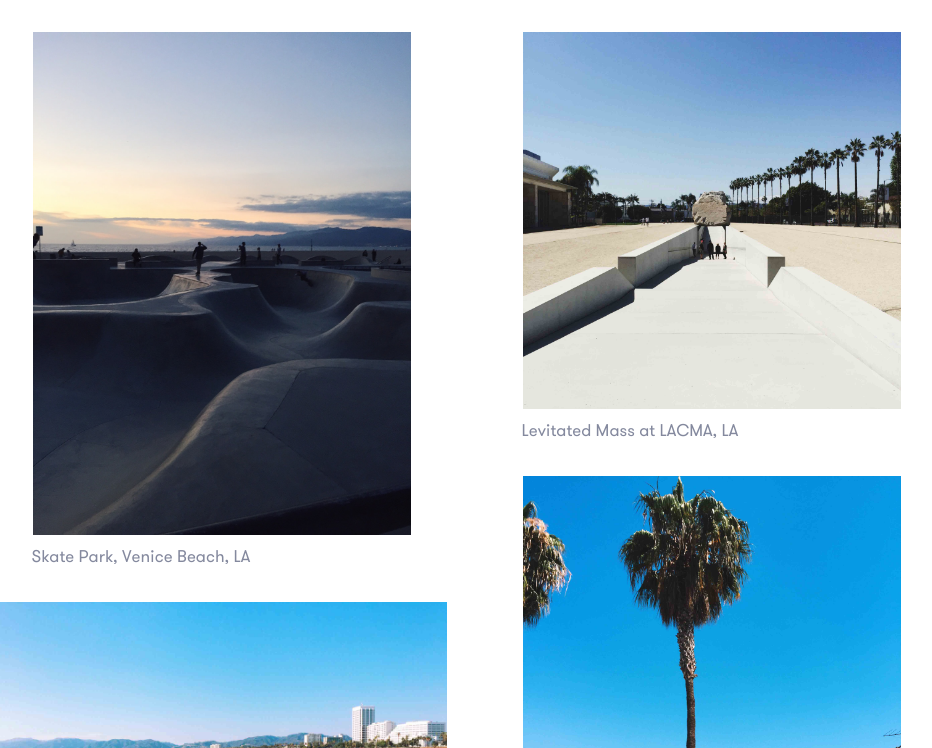
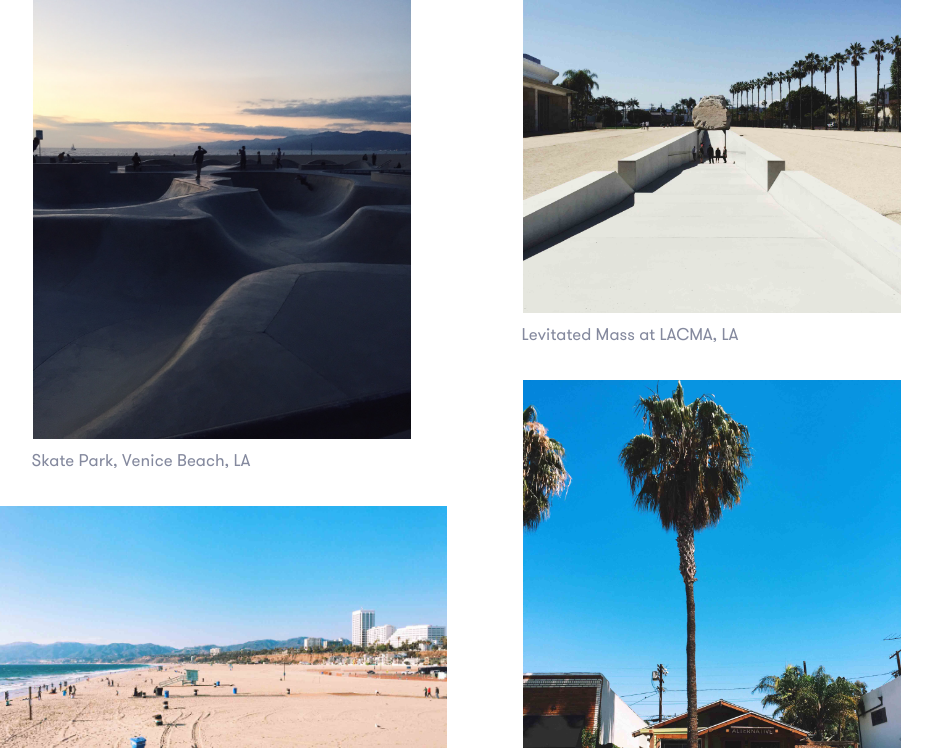
Before and after one commit to Doriandarko/thelittleamericanproject, a plain HTML site: page index.html in a window 1280 px wide. Shown: the part 304-1052 px from the top of the page, without its empty margins (173-1105 px from the left). Drawn offline with nearby package versions, Linux system fonts and the light colour scheme; a web font is replaced by a local one.

Commit message:
change margin top

```diff
--- a/style.css
+++ b/style.css
@@ -179,7 +179,7 @@ img {
 
 .topNav {
 
-  margin-top: 171px;
+  margin-top: 4.6875em;
 }
 
 
```
